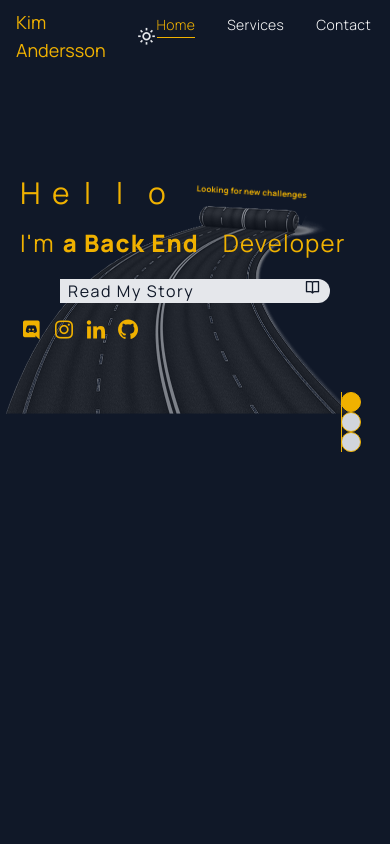
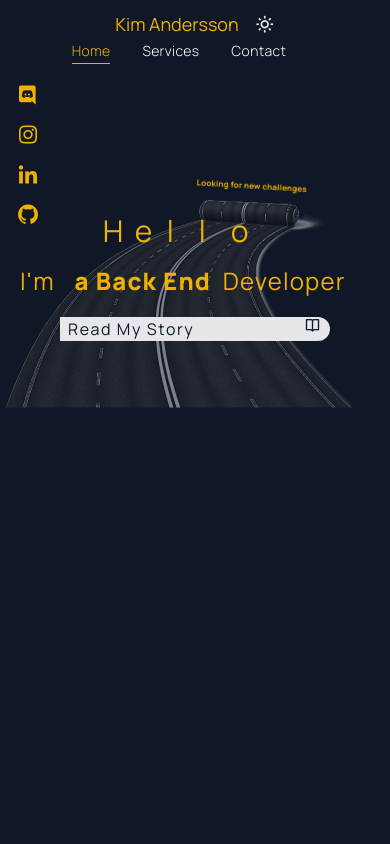
Before and after one commit to kimpabooy/web-portfolio, a React (Vite) app: page / in a window 390 px wide. Shown: the top 844 px of the page. Built offline with nearby package versions, Linux system fonts and the light colour scheme.

Commit message:
fixed some layout

```diff
--- a/src/components/Hero.jsx
+++ b/src/components/Hero.jsx
@@ -36,9 +36,9 @@ const Hero = () => {
     >
       <Navbar />
       <div className="flex flex-col md:items-center items-start xl:mt-50 xl:gap-y-10 gap-y-3 xl:mb-0 md:mb-20 mb-0">
-        <h1 className="flex flex-col xl:space-y-8 md:space-y-4 space-y-2 xl:text-6xl md:text-4xl text-3xl md:font-normal font-bolder">
+        <h1 className="flex flex-col xl:space-y-8 md:space-y-4 space-y-2 xl:text-6xl md:text-4xl text-3xl md:font-normal font-bolder mt-8 md:mt-0">
           {/* Letter with hover effect */}
-          <span className="flex">
+          <span className="flex mx-auto md:mx-0">
             {letters.map((letter, index) => (
               <span
                 key={index}
@@ -57,12 +57,12 @@ const Hero = () => {
               </span>
             ))}
           </span>
-          <span className="xl:text-6xl md:text-4xl text-2xl tracking-wider xl:py-4 py-2 overflow-hidden">
+          <span className="xl:text-6xl md:text-4xl text-2xl tracking-wider xl:py-4 py-2 overflow-hidden text-center">
             {" "}
             I'm
             <span
               className={`inline-block xl:w-[380px] md:w-[240px] w-[160px] lg:ml-6 ml-2 font-extrabold transform origin-left transition-transform duration-1000 ease-out ${
-                isRotating ? "rotate-[100deg]" : "rotate-0"
+                isRotating ? "hidden md:rotate-[100deg]" : "rotate-0"
               }`}
             >
               {currentText}
@@ -82,7 +82,7 @@ const Hero = () => {
             className={`bx ${isTextVisible ? "bx-book-alt" : "bx-book-open"}`}
           ></i>
         </button>
-        <div className="flex md:gap-12 gap-2 mr-auto">
+        <div className="flex md:gap-12 gap-2 mr-auto absolute md:relative left-4 md:left-auto top-20 md:top-auto flex-col md:flex-row">
           {socialsIcons.map((social, index) => (
             <a
               href="#"
--- a/src/components/Navbar.jsx
+++ b/src/components/Navbar.jsx
@@ -41,13 +41,12 @@ const Navbar = () => {
 
   return (
     // background border.
-    <div className="w-full md:h-12 sm:h-14 h-18 flex justify-between items-center xl:px-36 lg:px-24 md:px-12 sm:px-6 px-4 fixed top-0 z-50 bg-white dark:bg-gray-900 transition-colors duration-500">
+    <div className="w-full md:h-12 sm:h-14 h-18 flex flex-col md:flex-row justify-center md:justify-between items-center xl:px-36 lg:px-24 md:px-12 sm:px-6 px-4 fixed top-0 z-50 bg-white dark:bg-gray-900 transition-colors duration-500">
       {/* Title text left */}
       <div className="flex items-center sm:gap-x-4 gap-x-2">
         <a href="#" className="md:text-2xl sm:text-xl text-lg">
           Kim Andersson
         </a>
-        {/* Dark/white mode button/icon */}
         <i
           className={`${
             darkMode ? "bx bx-sun" : "bx bx-moon"
--- a/src/components/NavigationCircles.jsx
+++ b/src/components/NavigationCircles.jsx
@@ -2,7 +2,7 @@ import React from "react";
 
 const NavigationCircles = ({ section }) => {
   return (
-    <div className="h-[300] w-[1px] bg-red-500 dark:bg-yellow-500 absolute right-12 flex flex-col justify-between item-center transition-colors duration-500">
+    <div className="h-[300] w-[1px] bg-red-500 dark:bg-yellow-500 absolute right-12 hidden md:flex flex-col justify-between item-center transition-colors duration-500">
       <div
         className={`w-5 aspect-square border border-red-500 dark:border-yellow-500 rounded-full bg-gray-300 transition-colors duration-500 ${
           section === "home" ? "bg-red-500 dark:bg-yellow-500" : "bg-gray-300"
--- a/src/components/Services.jsx
+++ b/src/components/Services.jsx
@@ -37,7 +37,7 @@ const Services = () => {
       className="min-h-screen flex flex-col justify-center items-center px-4 xl:py-0 py-10"
     >
       <h2 className="text-4xl font-light mb-32 xl:mt-0 mt-12">Skill-set</h2>
-      <div className="w-full xl:w-[900px] la:w-[800px] md:w-[600px] grid lg:grid-cols-3 grid-cols-1 lg:gap-12 gap-32 xl:mb-0 mb-16">
+      <div className="w-full xl:w-[900px] lg:w-[850px] md:w-[600px] grid lg:grid-cols-3 grid-cols-1 lg:gap-12 gap-32 xl:mb-0 mb-16">
         {skillCards.map((card, index) => (
           <div
             key={index}
```
